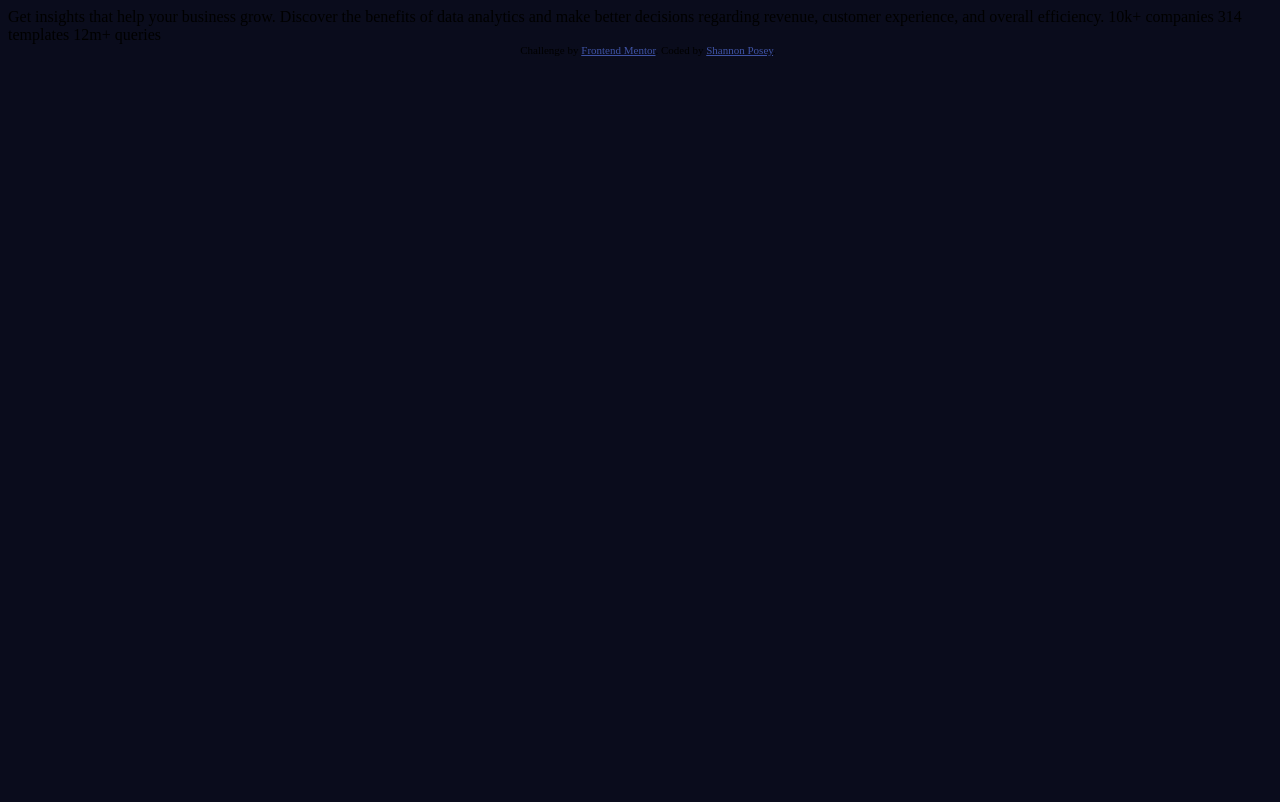
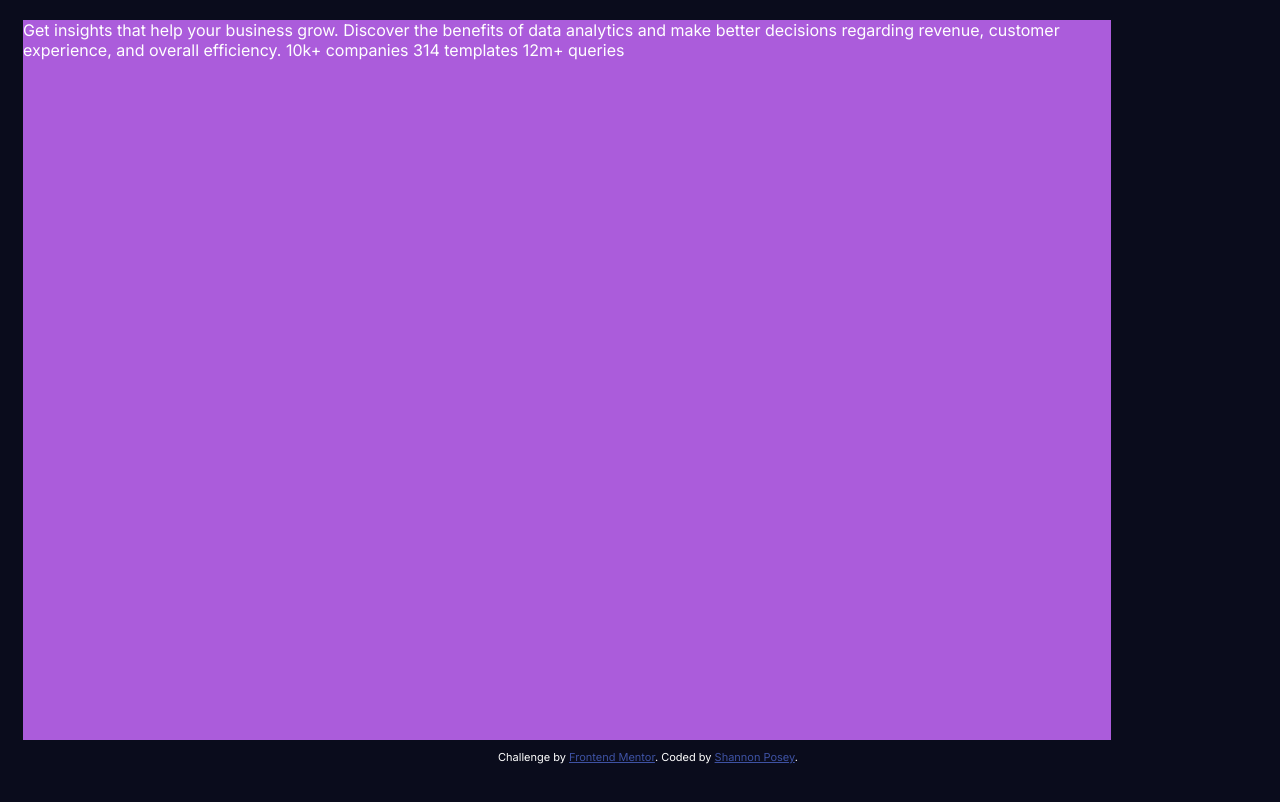
Before and after one commit to ShannonPosey/Stats-preview, a plain HTML site: page index.html in a window 1280 px wide. Drawn offline with Linux system fonts and the light colour scheme.

Commit message:
adding css

```diff
--- a/assets/css/style.css
+++ b/assets/css/style.css
@@ -2,6 +2,15 @@ body {
 background-color: rgba(10, 12, 28, 1);
 min-width: 100%;
 min-height: 100vh;
+font-family: 'Inter', sans-serif;
+color: white;
+}
+
+.card {
+    background-color: #AB5CDB;
+    width: 85%;
+    height: 90vh;
+    margin: 20px 15px 10px;
 }
 
 .attribution {
--- a/index.html
+++ b/index.html
@@ -8,9 +8,13 @@
 
   <title>Frontend Mentor | Stats preview card component</title>
 <link rel="stylesheet" href="assets/css/style.css">
+<!-- Google Fonts -->
+<link rel="preconnect" href="https://fonts.googleapis.com">
+<link rel="preconnect" href="https://fonts.gstatic.com" crossorigin>
+<link href="https://fonts.googleapis.com/css2?family=Inter&display=swap" rel="stylesheet">
 </head>
 <body>
-
+<section class="card">
   Get insights that help your business grow.
 
   Discover the benefits of data analytics and make better decisions regarding revenue, customer
@@ -19,7 +23,7 @@
   10k+ companies
   314 templates
   12m+ queries
-
+</section>
   <div class="attribution">
     Challenge by <a href="https://www.frontendmentor.io?ref=challenge" target="_blank">Frontend Mentor</a>.
     Coded by <a href="#">Shannon Posey</a>.
```
